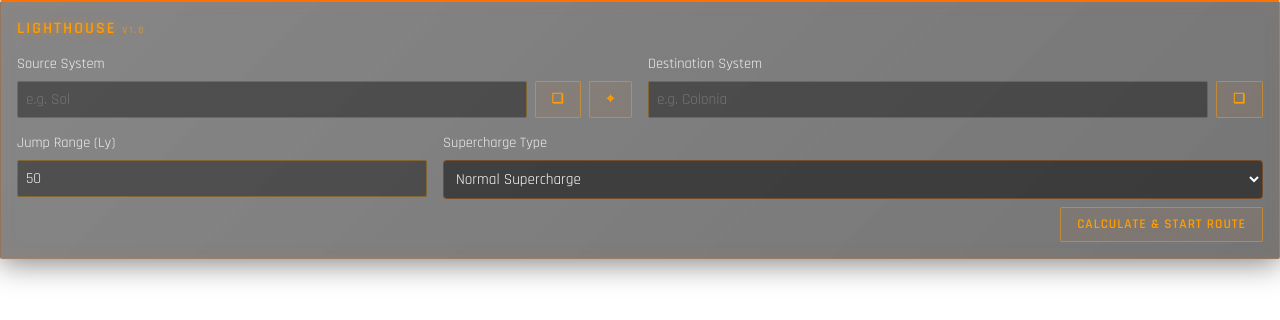
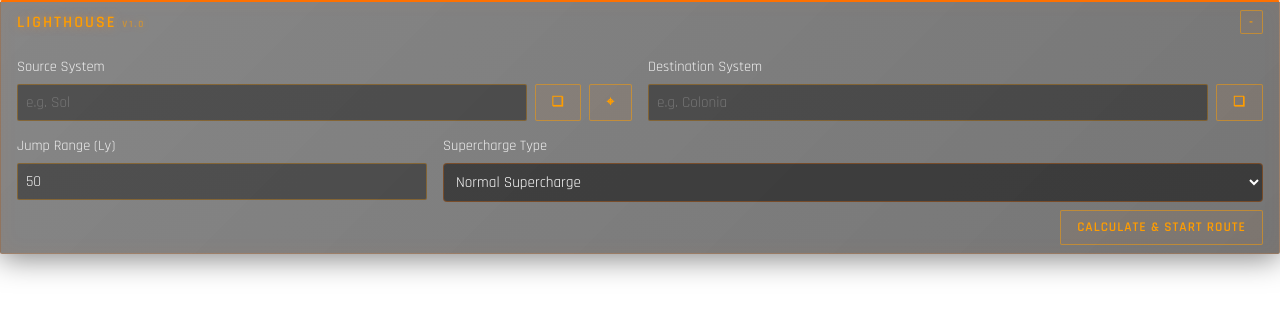
Before and after one commit to BerryMelon/elite-lighthouse, a React (Vite) app: page / in a window 1280 px wide. Shown: the top 320 px of the page. Built offline with nearby package versions, Linux system fonts and the light colour scheme.

Commit message:
Update settings UI and minimize layout

```diff
--- a/src/App.tsx
+++ b/src/App.tsx
@@ -589,11 +589,43 @@ function App() {
     );
   }
 
+  if (!hudMode && isMinimized) {
+    return (
+      <div className="glass-panel" style={{ width: '100%', boxSizing: 'border-box', display: 'flex', flexDirection: 'column', padding: '0.5rem 1rem' }}>
+        <div className="flex justify-between items-center">
+          <h3 className="text-accent" style={{ fontWeight: 600, letterSpacing: '2px', margin: 0, textTransform: 'uppercase', fontSize: '1rem' }}>
+            Lighthouse <span style={{ fontSize: '0.6em', opacity: 0.6 }}>v1.0</span>
+          </h3>
+          <button
+            onClick={() => setIsMinimized(false)}
+            onMouseEnter={enableMouse}
+            onMouseLeave={disableMouse}
+            title="Expand"
+            style={{ fontSize: '0.8rem', padding: '0.2rem 0.5rem', pointerEvents: 'auto' }}
+          >
+            +
+          </button>
+        </div>
+      </div>
+    );
+  }
+
   return (
-    <div className="glass-panel" style={{ width: '100%', height: '100%', boxSizing: 'border-box', display: 'flex', flexDirection: 'column' }}>
-      <h3 className="text-accent mb-2" style={{ fontWeight: 600, letterSpacing: '2px', margin: 0, textTransform: 'uppercase', fontSize: '1rem' }}>
-        Lighthouse <span style={{ fontSize: '0.6em', opacity: 0.6 }}>v1.0</span>
-      </h3>
+    <div className="glass-panel" style={{ width: '100%', height: '100%', boxSizing: 'border-box', display: 'flex', flexDirection: 'column', padding: '0.5rem 1rem' }}>
+      <div className="flex justify-between items-center mb-2">
+        <h3 className="text-accent" style={{ fontWeight: 600, letterSpacing: '2px', margin: 0, textTransform: 'uppercase', fontSize: '1rem' }}>
+          Lighthouse <span style={{ fontSize: '0.6em', opacity: 0.6 }}>v1.0</span>
+        </h3>
+        <button
+          onClick={() => setIsMinimized(true)}
+          onMouseEnter={enableMouse}
+          onMouseLeave={disableMouse}
+          title="Minimize"
+          style={{ fontSize: '0.8rem', padding: '0.2rem 0.5rem', pointerEvents: 'auto' }}
+        >
+          -
+        </button>
+      </div>
 
       <div className="flex gap-4 mt-4">
         <div className="flex-col gap-2" style={{ flex: 1 }}>
```
